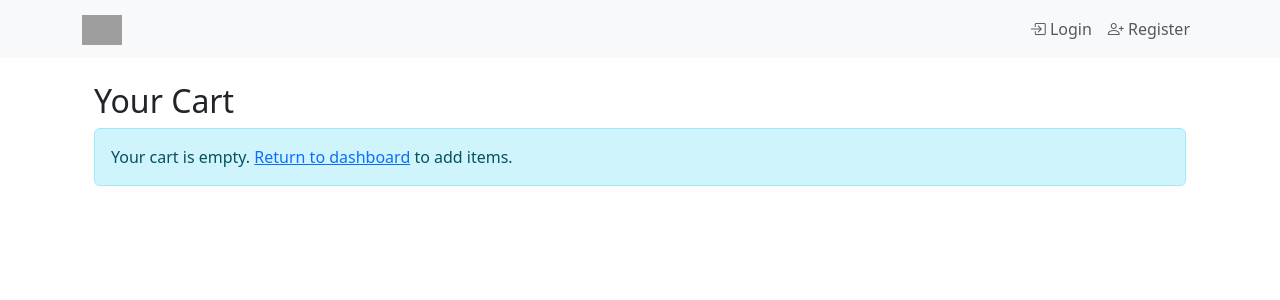
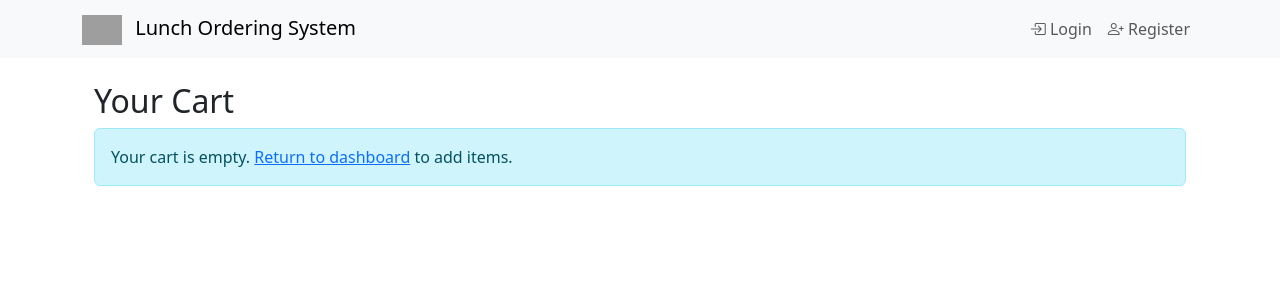
Before and after one commit to sheapwilliams/lunch, a Python web app: template templates/cart.html in a window 1280 px wide. Shown: the top 300 px of the page. Run offline with Jinja, Linux system fonts and the light colour scheme; the template is opened without the code that fills it, so the values that code supplies are empty; some libraries are stand-ins or nearby versions; grey boxes are pictures that could not be loaded.

Commit message:
title: Lunch Ordering System

```diff
--- a/templates/base.html
+++ b/templates/base.html
@@ -19,7 +19,7 @@
         <div class="container">
             <a class="navbar-brand" href="{{ url_for('index') }}">
                 <img src="{{ url_for('static', filename=location.icon) }}" alt="{{ location.display_name }}" height="30" class="me-2">
-                {{ location.display_name }}
+                Lunch Ordering System
             </a>
             <button class="navbar-toggler" type="button" data-bs-toggle="collapse" data-bs-target="#navbarNav">
                 <span class="navbar-toggler-icon"></span>
```
